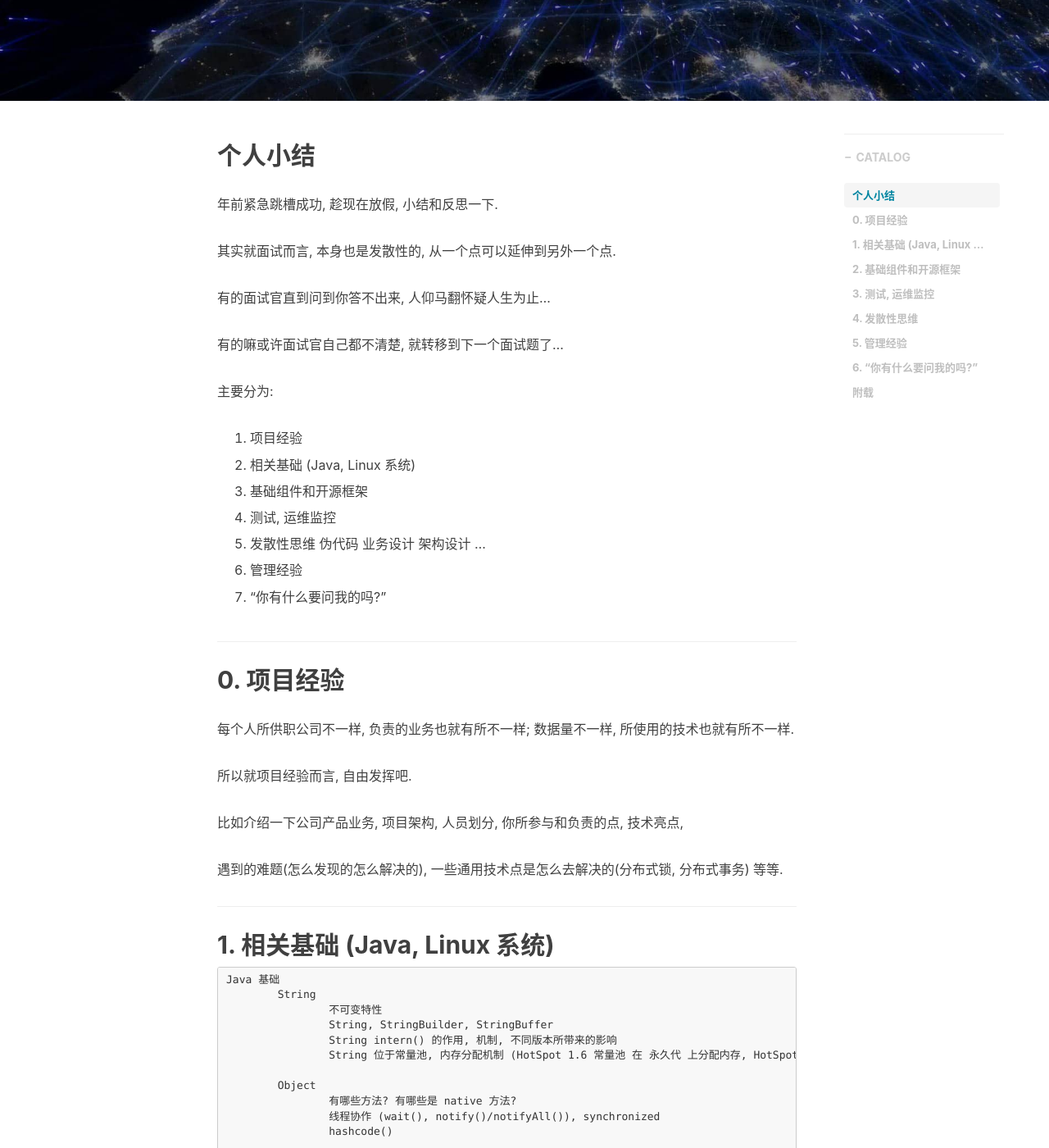
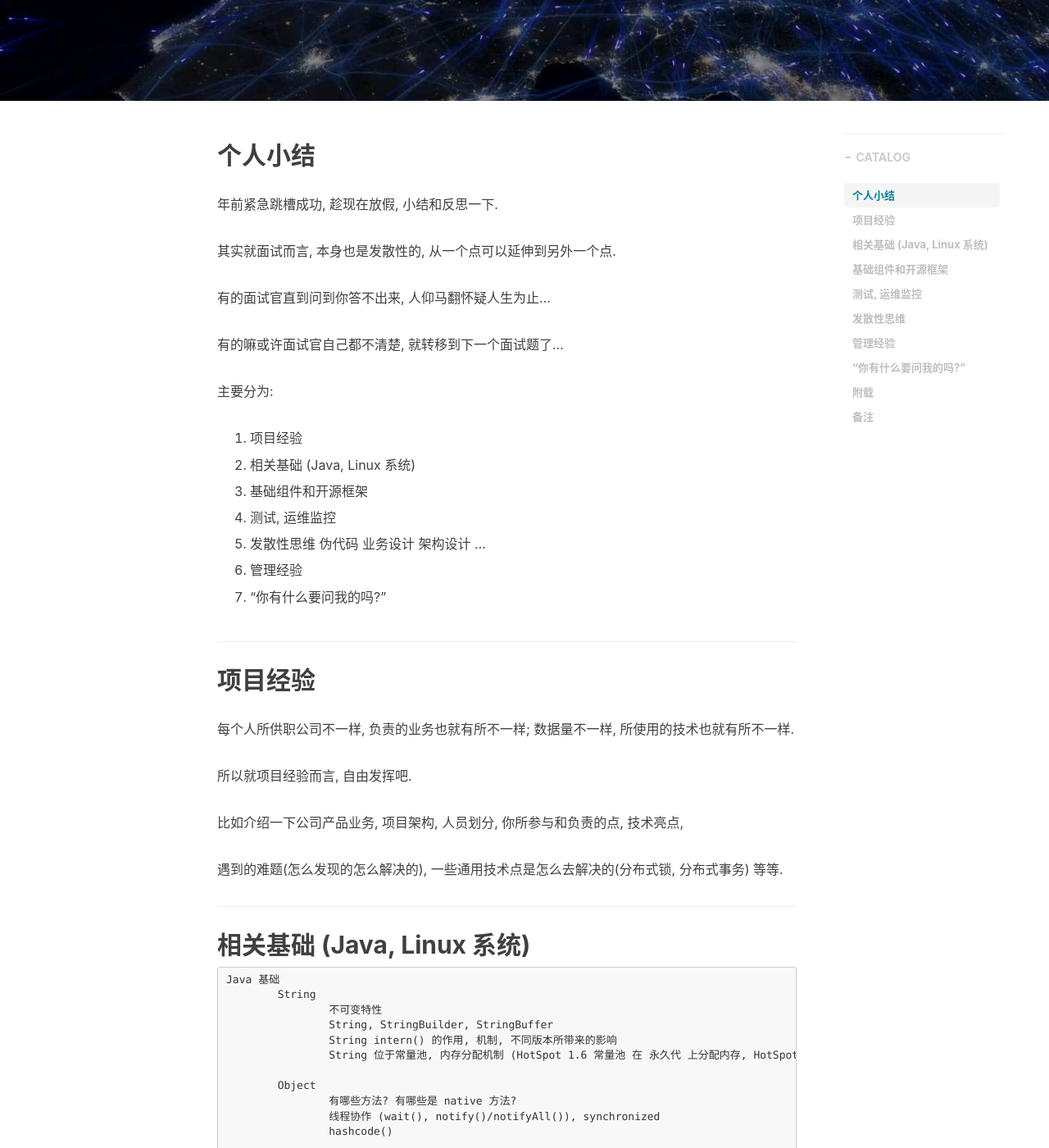
Before and after one commit to John-zero/John-zero.github.io, a Jekyll site: the page built from _posts/2018-02-19-interview-summary.markdown, in a window 1280 px wide and 1400 px high, scrolled down 400 px. Shown: the whole window at 82% size. Built offline with Jekyll 4.4.1, drawn with Linux system fonts in a browser that asks for light colours; nearby versions of some CDN libraries; comment, search, counter and statistics services are not loaded; some of the changed text lies outside the part shown.

Commit message:
refresh 面试小结

```diff
--- a/_posts/2018-02-19-interview-summary.markdown
+++ b/_posts/2018-02-19-interview-summary.markdown
@@ -50,7 +50,7 @@ tags:
 ***
 
 
-## 0. 项目经验
+## 项目经验
 
 每个人所供职公司不一样, 负责的业务也就有所不一样; 数据量不一样, 所使用的技术也就有所不一样.
 
@@ -63,7 +63,7 @@ tags:
 ***
 
 
-## 1. 相关基础 (Java, Linux 系统)
+## 相关基础 (Java, Linux 系统)
 
 	Java 基础
 		String
@@ -222,7 +222,7 @@ tags:
 ***
 
 
-## 2. 基础组件和开源框架
+## 基础组件和开源框架
 
 	DB 组件
 		MYSQL
@@ -288,7 +288,7 @@ tags:
 ***
 
 
-## 3. 测试, 运维监控
+## 测试, 运维监控
 
 	测试
 
@@ -323,7 +323,7 @@ tags:
 ***
 
 
-## 4. 发散性思维
+## 发散性思维
 
 	看过哪些源码?
 
@@ -342,7 +342,7 @@ tags:
 ***
 
 
-## 5. 管理经验
+## 管理经验
 
 	项目管理
 
@@ -361,7 +361,7 @@ tags:
 ***
 
 
-## 6. "你有什么要问我的吗?"
+## "你有什么要问我的吗?"
 
 	应聘岗位的工作方向内容
 
@@ -387,3 +387,10 @@ tags:
 	...
 
 ***
+
+
+## 备注
+
+好几家公司的面试经历, 能回想起来的我都尽力回想了哈...
+
+***
```
